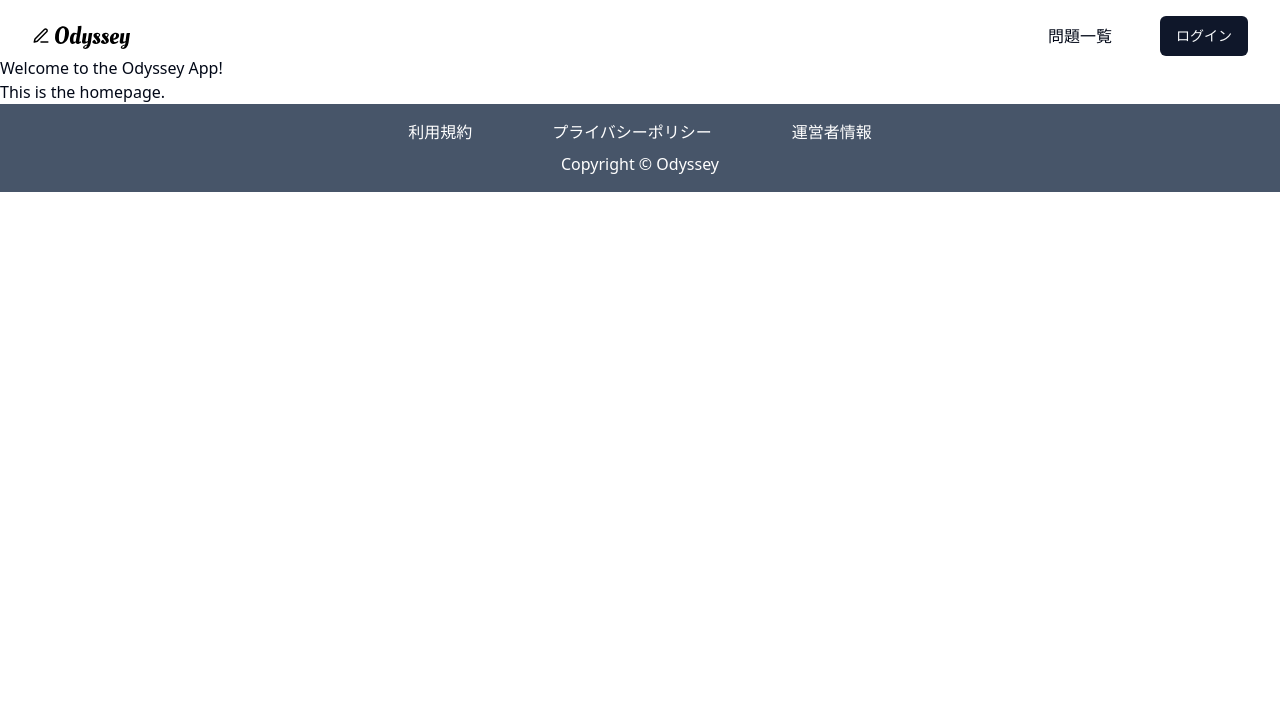
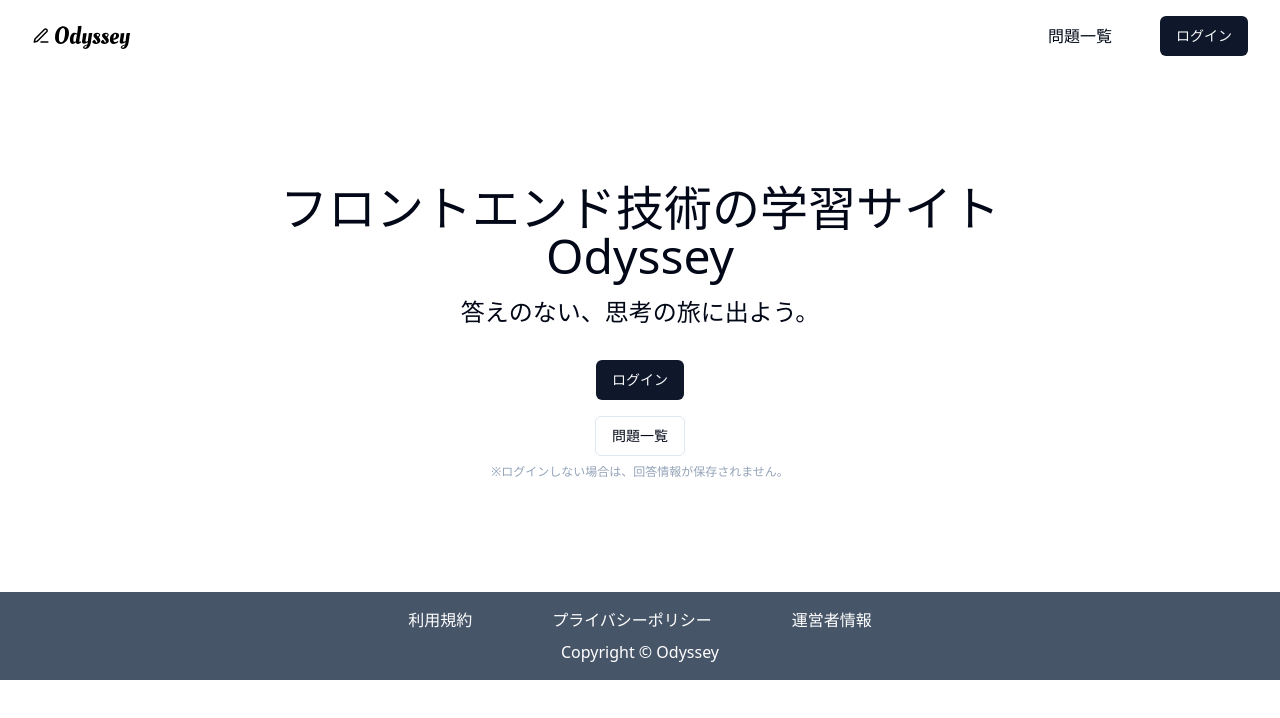
Before and after one commit to NobutakaMuranaka/odyssey, a Next.js app: page / in a window 1280 px wide. Shown: the top 718 px of the page. Built offline with nearby package versions, Linux system fonts and the light colour scheme; no server answers.

Commit message:
Home画面のレイアウトを整備

```diff
--- a/app/page.tsx
+++ b/app/page.tsx
@@ -1,8 +1,30 @@
+import React from "react";
+import LoginButton from "@/components/LoginButton";
+import { Button } from "../components/ui/button";
+import Link from "next/link";
+
 export default async function Home() {
   return (
     <div>
-      <h1>Welcome to the Odyssey App!</h1>
-      <p>This is the homepage.</p>
+      <div className="h-full">
+        <div className="text-center mt-4 py-28">
+          <h1 className="text-5xl">
+            フロントエンド技術の学習サイト
+            <br />
+            Odyssey
+          </h1>
+          <p className="text-2xl mt-4">答えのない、思考の旅に出よう。</p>
+          <div className="mt-8 mb-4">
+            <LoginButton />
+          </div>
+          <Link href="/questions">
+            <Button variant="outline">問題一覧</Button>
+          </Link>
+          <p className="text-slate-400 text-xs mt-2">
+            ※ログインしない場合は、回答情報が保存されません。
+          </p>
+        </div>
+      </div>
     </div>
   );
 }
--- a/components/Login.tsx
+++ b/components/Login.tsx
@@ -1,6 +1,7 @@
 import React from "react";
 import { useSession, signIn } from "next-auth/react";
 import { Button } from "./ui/button";
+import LoginButton from "./LoginButton";
 
 export default function Login() {
   const { status } = useSession();
@@ -12,9 +13,7 @@ export default function Login() {
   if (status !== "authenticated") {
     return (
       <div>
-        <Button onClick={() => signIn("google", {}, { prompt: "login" })}>
-          ログイン
-        </Button>
+        <LoginButton />
       </div>
     );
   }
--- /dev/null
+++ b/components/LoginButton.tsx
@@ -0,0 +1,16 @@
+"use client";
+import React from "react";
+import { useSession, signIn } from "next-auth/react";
+import { Button } from "./ui/button";
+
+const LoginButton = () => {
+  return (
+    <div>
+      <Button onClick={() => signIn("google", {}, { prompt: "login" })}>
+        ログイン
+      </Button>
+    </div>
+  );
+};
+
+export default LoginButton;
```
